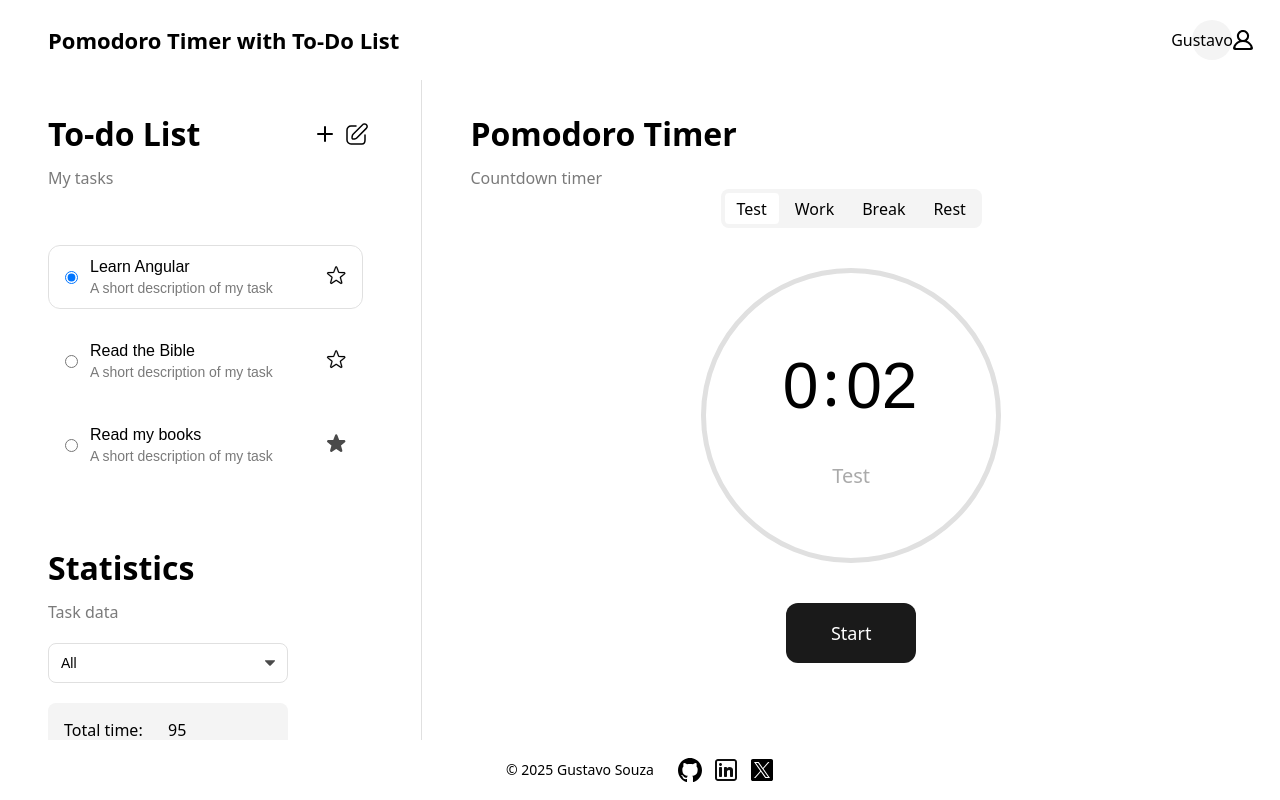
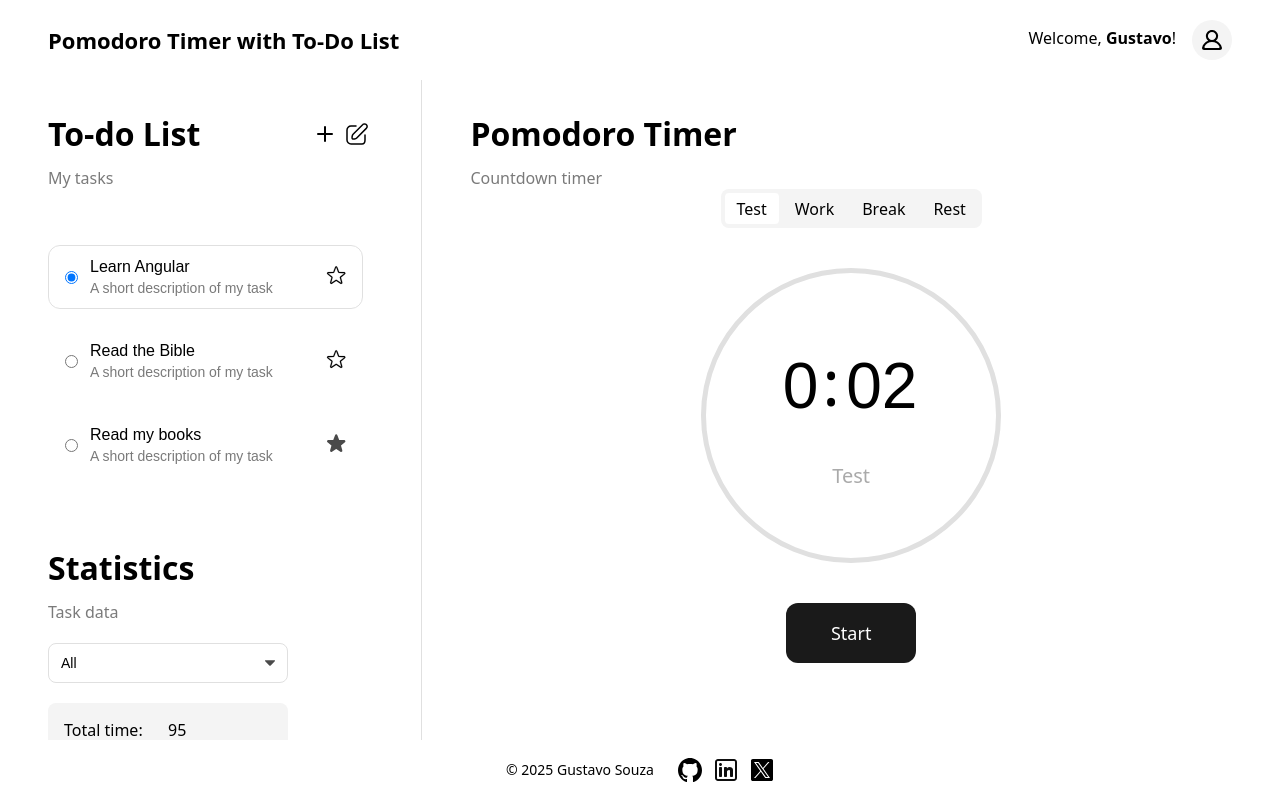
Before and after one commit to GustavoSouza123/pomodoro-timer, an Angular app in the folder frontend/: page /home in a window 1280 px wide. Built offline with nearby package versions, Linux system fonts and the light colour scheme; no server answers.

Commit message:
user name on the home page header

```diff
--- a/frontend/src/app/header/header.component.html
+++ b/frontend/src/app/header/header.component.html
@@ -1,17 +1,15 @@
 <header>
   <div class="content">
     <div class="title">Pomodoro Timer with To-Do List</div>
-    <div class="buttons">
-      <div *ngIf="route === 'home'; else profile">
-				<div class="profile" (click)="toggleDropdown($event)">
-					<div class="name">{{ user.name }}</div>
-					<img src="profile.svg" alt="Profile icon" />
+    <div class="info">
+      <div *ngIf="route === 'home'; else profile" class="user">
+				<div class="name">Welcome, <span>{{ user.name }}</span>!</div>
+        <div class="profile" (click)="toggleDropdown($event)">
+          <img src="profile.svg" alt="Profile icon" />
         </div>
         <div class="dropdown" [ngClass]="{ active: dropdownActive }">
           <div class="btn" routerLink="/settings">Settings</div>
-          <div class="btn" (click)="stopPropagation($event); confirmSignout()">
-						Sign out
-          </div>
+          <div class="btn" (click)="stopPropagation($event); confirmSignout()">Sign out</div>
         </div>
       </div>
 
--- a/frontend/src/app/header/header.component.scss
+++ b/frontend/src/app/header/header.component.scss
@@ -23,13 +23,26 @@ header {
       font-size: 22px;
     }
 
-    .buttons {
+    .info {
       position: relative;
       display: flex;
       align-items: center;
       height: 100%;
       display: flex;
       justify-content: space-between;
+
+      .user {
+				display: flex;
+				align-items: center;
+				gap: 16px;
+
+				.name {
+					padding-bottom: 4px;
+
+					span {
+						font-weight: 700;
+					}
+				}
 
         .profile {
           @include mixins.align-center();
@@ -75,6 +88,7 @@ header {
             }
           }
         }
+      }
 
 			& > .btn {
 				@include mixins.align-center();
```
Lines whose indentation alone changed are shown as unchanged.
